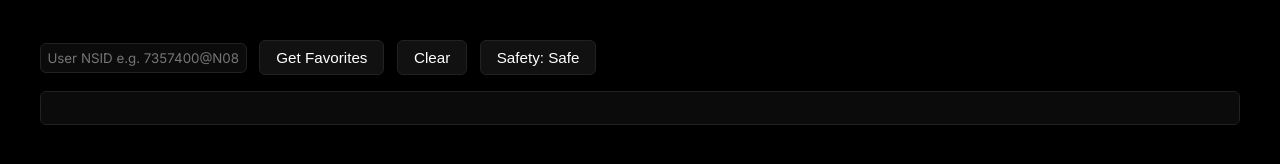
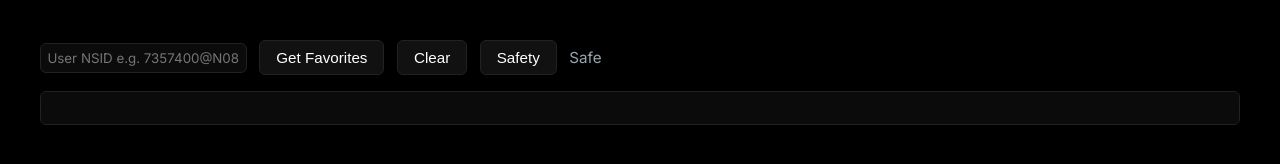
Before and after one commit to nightgrain/nightgrain.github.io, a plain HTML site: page index.html in a window 1280 px wide. Drawn offline with Linux system fonts and the light colour scheme.

Commit message:
updated level

```diff
--- a/index.html
+++ b/index.html
@@ -24,6 +24,7 @@
     <button id="btnFav">Get Favorites</button>
     <button id="btnClear" style="margin-left:0.5rem">Clear</button>
     <button id="btnSafety" style="margin-left:0.5rem">Safety</button>
+    <span id="safetyStatus" style="margin-left:0.5rem;color:var(--muted);font-size:0.95rem"> </span>
   </div>
   <div id="output"></div>
   <script src="script.js"></script>
--- a/script.js
+++ b/script.js
@@ -233,17 +233,23 @@ if (btnClear) {
   });
 }
 
-// Safety button: show current level and rotate through values (then reload)
+// Safety UI: button shows static label; status text is printed next to it
+function updateSafetyUI() {
+  if (btnSafety) {
+    btnSafety.textContent = 'Safety';
+    btnSafety.title = 'Click to cycle safety level';
+  }
+  const statusEl = document.getElementById('safetyStatus');
+  if (statusEl) statusEl.textContent = safetyLabelFor(currentSafety);
+}
+updateSafetyUI();
+
 if (btnSafety) {
-  function updateSafetyButton() {
-    btnSafety.textContent = 'Safety: ' + safetyLabelFor(currentSafety);
-  }
-  updateSafetyButton();
   btnSafety.addEventListener('click', () => {
     const idx = SAFETY_LEVELS.findIndex(s => s.v === String(currentSafety));
     const next = SAFETY_LEVELS[(idx + 1) % SAFETY_LEVELS.length].v;
     setCurrentSafety(next);
-    // Reload page so the change takes effect for current view
+    // reload so the new safety setting is applied to displayed content
     try { location.reload(); } catch (e) { window.location = window.location; }
   });
 }
```
